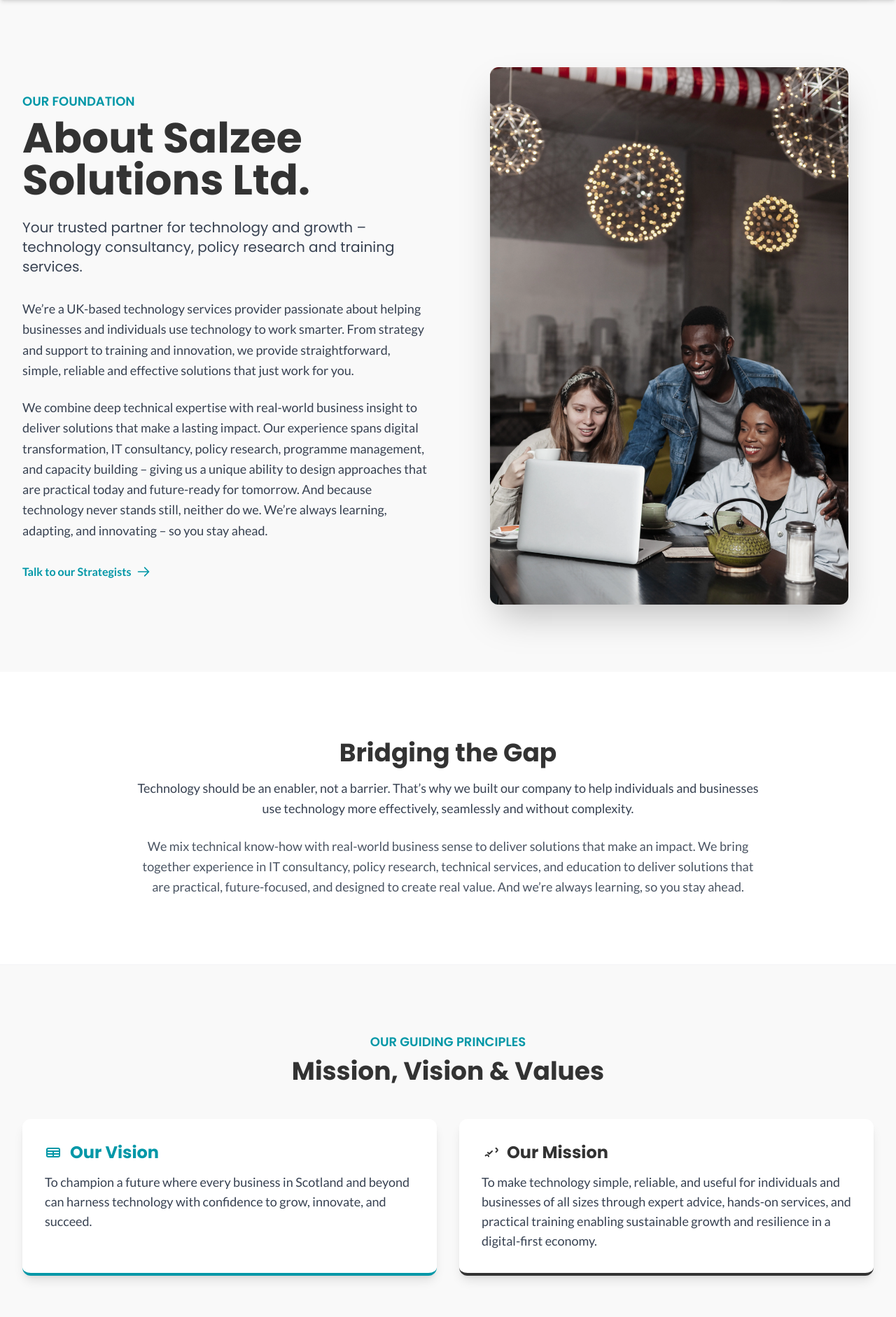
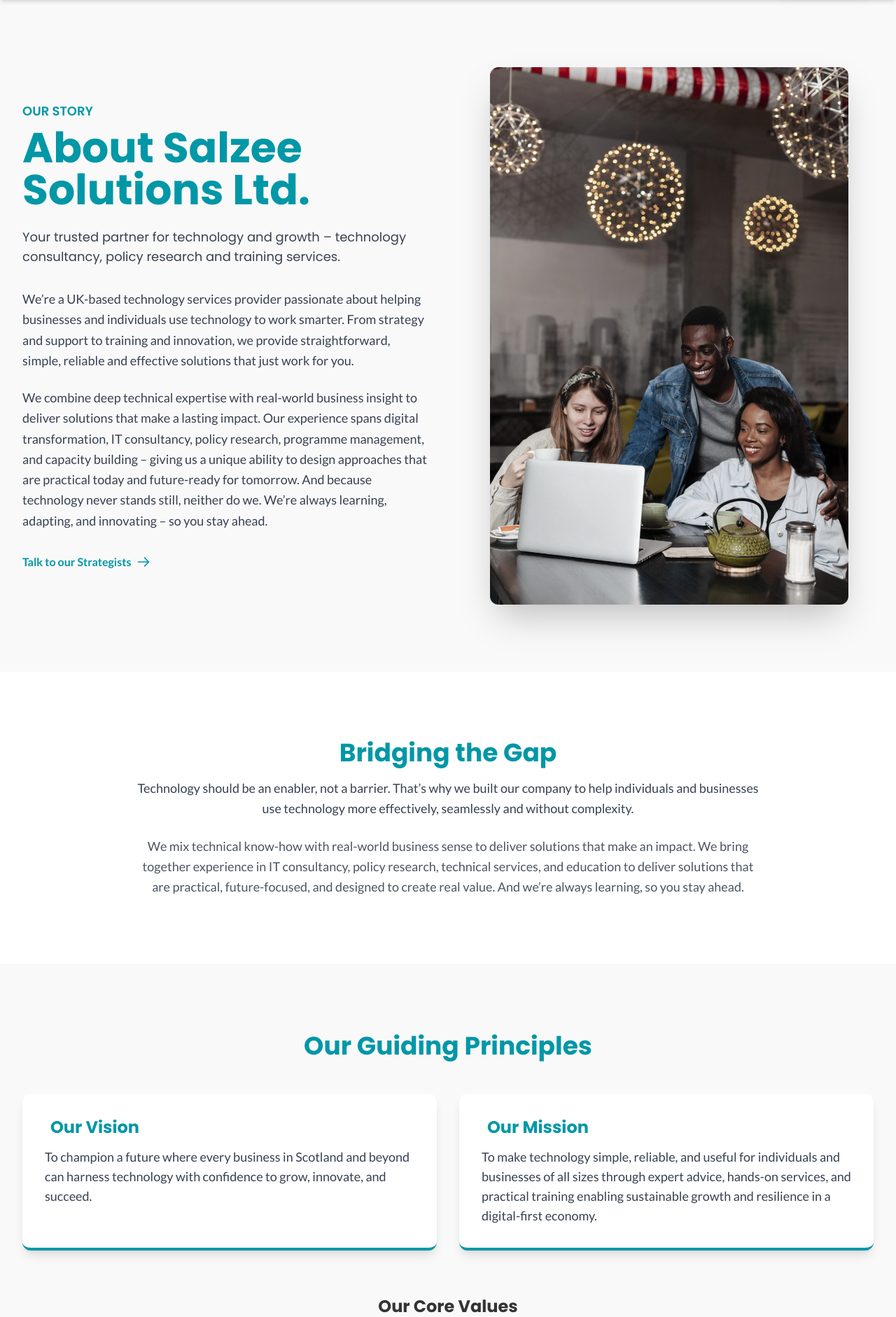
Before and after one commit to Davethan-Team/salzee-solutions, a PHP site: page /about_us.php in a window 1280 px wide. Shown: the part 64-1946 px from the top of the page at 70% size. Run offline with PHP 8.4, Linux system fonts and the light colour scheme; grey boxes labelled with a size stand in for pictures from a placeholder-image service; some libraries are stand-ins or nearby versions.

Commit message:
Add files via upload

```diff
--- a/about_us.php
+++ b/about_us.php
@@ -13,19 +13,19 @@
       <!-- Left Content (Text) -->
       <div class="order-1 lg:order-1">
 
-                <p class="text-brand-teal font-heading text-lg font-semibold uppercase mb-2">Our Foundation</p>
+        <p class="text-brand-teal font-heading text-lg font-semibold uppercase mb-2">Our Story</p>
         <!-- Title (H1 for page SEO) -->
-                <h1 class="font-heading text-4xl md:text-5xl lg:text-6xl font-extrabold leading-tight mb-6">
+        <h1 class="font-heading text-brand-teal text-4xl md:text-5xl lg:text-6xl font-extrabold leading-tight mb-6">
           About Salzee Solutions Ltd.
         </h1>
 
         <!-- Subheading (EXACT COPY from DOCX) -->
-                <p class="text-xl text-gray-700 font-heading font-normal mb-8">
+        <p class="text-lg text-gray-700 font-heading font-normal mb-8">
           Your trusted partner for technology and growth – technology consultancy, policy research and training services.
         </p>
 
         <!-- INTRO CONTENT (EXACT COPY from DOCX - Primary block) -->
-                <p class="text-gray-700 text-lg leading-relaxed mb-6">
+        <p class="text-lg text-gray-700 leading-relaxed mb-6">
           We’re a UK-based technology services provider passionate about helping businesses and individuals use technology to work smarter. From strategy and support to training and innovation, we provide straightforward, simple, reliable and effective solutions that just work for you.
         </p>
         <p class="text-gray-700 text-lg leading-relaxed mb-8">
@@ -49,7 +49,7 @@
   <!-- 2. Bridging the Gap - Strategic Paragraph (New Section for User's Content) -->
   <section class="bg-white py-16 md:py-24 border-b border-gray-100 animate-on-scroll">
     <div class="max-w-7xl mx-auto px-4 sm:px-6 lg:px-8 text-center">
-            <h2 class="font-heading text-3xl sm:text-4xl font-bold text-brand-charcoal mb-4">
+      <h2 class="font-heading text-3xl sm:text-4xl font-bold text-brand-teal mb-4">
         Bridging the Gap
       </h2>
       <!-- Exact content copy from user's request -->
@@ -65,9 +65,8 @@
   <!-- 3. Mission, Vision, and Core Values (Updated with 5 exact values) -->
   <section class="bg-brand-offwhite py-16 md:py-24 animate-on-scroll">
     <div class="max-w-7xl mx-auto px-4 sm:px-6 lg:px-8 text-center">
-            <p class="text-brand-teal font-heading text-lg font-semibold uppercase mb-2">Our Guiding Principles</p>
-            <h2 class="font-heading text-3xl sm:text-4xl font-bold text-brand-charcoal mb-12">
-                Mission, Vision & Values
+      <h2 class="font-heading text-3xl sm:text-4xl font-bold text-brand-teal mb-12">
+        Our Guiding Principles
       </h2>
 
       <!-- Vision and Mission Block (Larger callout) -->
@@ -75,7 +74,7 @@
         <!-- Vision (EXACT COPY from DOCX) -->
         <div class="p-8 rounded-xl text-left border-b-4 border-brand-teal shadow-lg bg-white">
           <h3 class="font-heading text-2xl font-bold text-brand-teal mb-3 flex items-center">
-                        <svg xmlns="http://www.w3.org/2000/svg" class="h-6 w-6 mr-3" fill="none" viewBox="0 0 24 24" stroke="currentColor" stroke-width="2"><path stroke-linecap="round" stroke-linejoin="round" d="M3 10h18M3 14h18m-9-4v8m-7 0h14a2 2 0 002-2V8a2 2 0 00-2-2H5a2 2 0 00-2 2v8a2 2 0 002 2z" /></svg>
+            <i class="fas fa-eye  mr-2"></i>
             Our Vision
           </h3>
           <p class="text-gray-700 text-lg">
@@ -83,9 +82,9 @@
           </p>
         </div>
         <!-- Mission (EXACT COPY from DOCX) -->
-                <div class="p-8 rounded-xl text-left border-b-4 border-brand-charcoal shadow-lg bg-white">
-                    <h3 class="font-heading text-2xl font-bold text-brand-charcoal mb-3 flex items-center">
-                        <svg xmlns="http://www.w3.org/2000/svg" class="h-6 w-6 mr-3" fill="none" viewBox="0 0 24 24" stroke="currentColor" stroke-width="2"><path stroke-linecap="round" stroke-linejoin="round" d="M9 12l2 2 4-4m5.618-4.146a8.995 8.995 0 011.97 2.115c.19.344.19.743 0 1.088a8.995 8.995 0 01-1.97 2.115M10.02 17.51a2.001 2.001 0 00-2.002-2.002h-.5c-.689 0-1.353.308-1.782.855" /></svg>
+        <div class="p-8 rounded-xl text-left border-b-4 border-brand-teal shadow-lg bg-white">
+          <h3 class="font-heading text-2xl font-bold text-brand-teal mb-3 flex items-center">
+            <i class="fas fa-bullseye  mr-2"></i>
             Our Mission
           </h3>
           <p class="text-gray-700 text-lg">
@@ -101,11 +100,11 @@
           <?php
             // Values based EXACTLY on user's request (replacing emojis with professional SVGs)
             $values = [
-                            ['title' => 'People First', 'icon' => '<svg xmlns="http://www.w3.org/2000/svg" class="h-8 w-8 text-brand-teal" fill="none" viewBox="0 0 24 24" stroke="currentColor" stroke-width="2"><path stroke-linecap="round" stroke-linejoin="round" d="M17 20h5v-2a3 3 0 00-5.356-1.857M17 20H7m10 0v-2c0-.656-.126-1.283-.356-1.857M7 20h5v-2a3 3 0 00-5.356-1.857M7 20v-2c0-.656-.126-1.283-.356-1.857m0 0a5.002 5.002 0 019.232 0M11 10a2 2 0 100-4 2 2 0 000 4zm-7 8h14M3 10h18M3 14h18m-9-4v8m-7 0h14a2 2 0 002-2V8a2 2 0 00-2-2H5a2 2 0 00-2 2v8a2 2 0 002 2z" /></svg>', 'desc' => 'We build solutions and services around people, not just technology.'],
-                            ['title' => 'Clarity', 'icon' => '<svg xmlns="http://www.w3.org/2000/svg" class="h-8 w-8 text-brand-teal" fill="none" viewBox="0 0 24 24" stroke="currentColor" stroke-width="2"><path stroke-linecap="round" stroke-linejoin="round" d="M8 12h.01M12 12h.01M16 12h.01M21 12a9 9 0 11-18 0 9 9 0 0118 0z" /></svg>', 'desc' => 'We communicate openly, simply, and without ambiguity.'],
-                            ['title' => 'Trust & Consistency', 'icon' => '<svg xmlns="http://www.w3.org/2000/svg" class="h-8 w-8 text-brand-teal" fill="none" viewBox="0 0 24 24" stroke="currentColor" stroke-width="2"><path stroke-linecap="round" stroke-linejoin="round" d="M12 15v2m-6 4h12a2 2 0 002-2v-6a2 2 0 00-2-2H6a2 2 0 00-2 2v6a2 2 0 002 2zm10-10V7a4 4 0 00-8 0v4h8z" /></svg>', 'desc' => 'We deliver solutions with lasting impact, building confidence through reliability and meaningful innovation.'],
-                            ['title' => 'Integrity', 'icon' => '<svg xmlns="http://www.w3.org/2000/svg" class="h-8 w-8 text-brand-teal" fill="none" viewBox="0 0 24 24" stroke="currentColor" stroke-width="2"><path stroke-linecap="round" stroke-linejoin="round" d="M9 12l2 2 4-4m5.618-4.146a8.995 8.995 0 011.97 2.115c.19.344.19.743 0 1.088a8.995 8.995 0 01-1.97 2.115M10.02 17.51a2.001 2.001 0 00-2.002-2.002h-.5c-.689 0-1.353.308-1.782.855" /></svg>', 'desc' => 'We act with honesty, transparency, and responsibility.'],
-                            ['title' => 'Knowledge Sharing', 'icon' => '<svg xmlns="http://www.w3.org/2000/svg" class="h-8 w-8 text-brand-teal" fill="none" viewBox="0 0 24 24" stroke="currentColor" stroke-width="2"><path stroke-linecap="round" stroke-linejoin="round" d="M12 6.5v11.5m0-11.5l4 4m-4-4l-4 4m4 4v.01" /></svg>', 'desc' => 'We empower clients by transferring skills and insights.'],
+              ['title' => 'People First', 'icon' => '<i class="fas fa-users text-brand-teal"></i>', 'desc' => 'We build solutions and services around people, not just technology.'],
+              ['title' => 'Clarity', 'icon' => '<i class="fas fa-eye text-brand-teal"></i>', 'desc' => 'We communicate openly, simply, and without ambiguity.'],
+              ['title' => 'Trust & Consistency', 'icon' => '<i class="fa-solid fa-lock text-brand-teal"></i>', 'desc' => 'We deliver solutions with lasting impact, building confidence through reliability and meaningful innovation.'],
+              ['title' => 'Integrity', 'icon' => '<i class="fa-solid fa-shield-halved text-brand-teal"></i>', 'desc' => 'We act with honesty, transparency, and responsibility.'],
+              ['title' => 'Knowledge Sharing', 'icon' => '<i class="fa-solid fa-brain text-brand-teal"></i>', 'desc' => 'We empower clients by transferring skills and insights.'],
             ];
 
             foreach($values as $value) {
@@ -122,7 +121,7 @@
   </section>
 
   <!-- 4. Advanced JS Feature: Animated Stats Counter (Adds dynamic sophistication) -->
-    <section class="bg-brand-teal py-16 md:py-24 text-white animate-on-scroll">
+  <section class="bg-brand-charcoal py-16 md:py-24 text-white animate-on-scroll">
     <div class="max-w-7xl mx-auto px-4 sm:px-6 lg:px-8 text-center">
       <h2 class="font-heading text-3xl sm:text-4xl font-bold mb-10">
         A Decade of Proven Results
@@ -150,39 +149,9 @@
     </div>
   </section>
 
-    <!-- 5. Meet the Team Section -->
-    <section class="bg-white py-16 md:py-24 border-t border-gray-200 animate-on-scroll">
-        <div class="max-w-7xl mx-auto px-4 sm:px-6 lg:px-8 text-center">
-            <h2 class="font-heading text-3xl sm:text-4xl font-bold text-brand-charcoal mb-4">
-                Meet the Leadership Team
-            </h2>
-            <p class="text-lg text-gray-600 mb-12 max-w-3xl mx-auto">
-                Our experience spans digital transformation, IT consultancy, and capacity building. We are the experts who make technology simple.
-            </p>
-
-            <!-- Team Grid - Placeholder structure for 3 members -->
-            <div class="grid grid-cols-1 md:grid-cols-3 gap-10">
-                <?php
-                    $team_members = [
-                        ['name' => 'John Doe (Placeholder)', 'title' => 'Chief Executive Officer', 'desc' => 'Leads the firm\'s strategic vision and culture of excellence in technology policy and growth.'],
-                        ['name' => 'Jane Smith (Placeholder)', 'title' => 'Head of Technology Strategy', 'desc' => 'Oversees all IT consultancy projects, ensuring client solutions are robust and future-ready.'],
-                        ['name' => 'Alex Lee (Placeholder)', 'title' => 'Lead Capacity Builder', 'desc' => 'Manages the bespoke training programs, dedicated to empowering teams with digital skills.'],
-                    ];
-                    foreach($team_members as $member) {
-                        echo '<div class="bg-brand-offwhite p-6 rounded-xl shadow-lg transform hover:shadow-2xl transition duration-300">
-                                <img src="https://placehold.co/150x150/0097A7/FFFFFF?text=Photo" alt="' . $member['name'] . '" class="w-24 h-24 rounded-full mx-auto mb-4 border-4 border-brand-teal">
-                                <h4 class="font-heading text-xl font-semibold text-brand-charcoal">' . $member['name'] . '</h4>
-                                <p class="text-sm text-brand-teal font-medium mb-3">' . $member['title'] . '</p>
-                                <p class="text-gray-600 text-sm">' . $member['desc'] . '</p>
-                            </div>';
-                    }
-                ?>
-            </div>
-        </div>
-    </section>
 
   <!-- 6. Final CTA Section -->
-    <section class="bg-brand-charcoal py-16 md:py-24 text-white text-center animate-on-scroll">
+  <section class="bg-brand-teal py-16 md:py-24 text-white text-center animate-on-scroll">
     <div class="max-w-7xl mx-auto px-4 sm:px-6 lg:px-8">
       <h2 class="font-heading text-3xl md:text-4xl lg:text-5xl font-extrabold mb-4 leading-tight">Ready to Reach Out to Us?</h2>
       <p class="text-lg md:text-xl font-light mb-10 max-w-4xl mx-auto">
@@ -190,7 +159,7 @@
       </p>
 
       <div class="flex justify-center">
-                <a href="contact_us.php" class="flex items-center justify-center px-8 py-4 bg-white text-brand-charcoal font-bold rounded-xl hover:bg-gray-100 transition duration-150 shadow-xl transform hover:scale-[1.02] font-heading">
+        <a href="contact_us.php" class="inline-flex items-center justify-center px-8 py-4 bg-brand-teal text-white border-2 border-white font-bold rounded-lg hover:bg-white hover:text-brand-teal transition duration-150 shadow-xl transform hover:scale-[1.02] font-heading">
           Schedule a Consultation
           <svg xmlns="http://www.w3.org/2000/svg" class="h-5 w-5 ml-2" fill="none" viewBox="0 0 24 24" stroke="currentColor" stroke-width="2">
             <path stroke-linecap="round" stroke-linejoin="round" d="M17.25 8.25L21 12m0 0l-3.75 3.75M21 12H3" />
```
Lines whose indentation alone changed are shown as unchanged.
